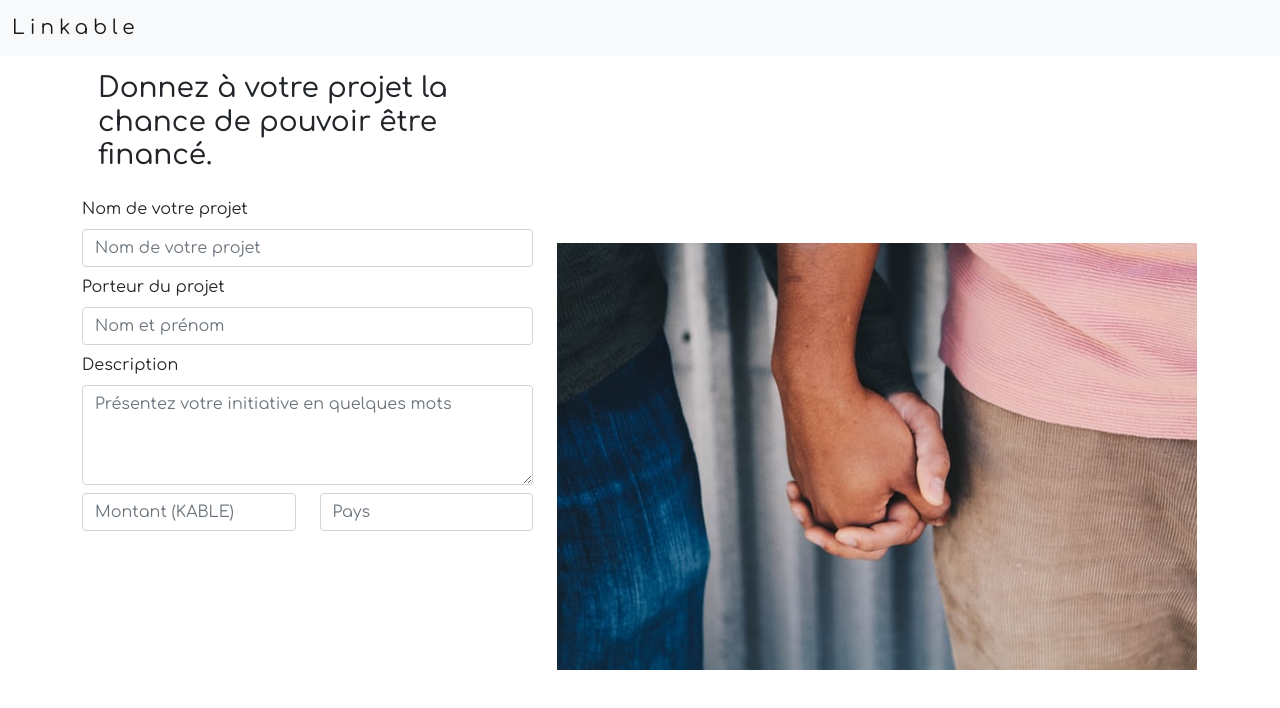
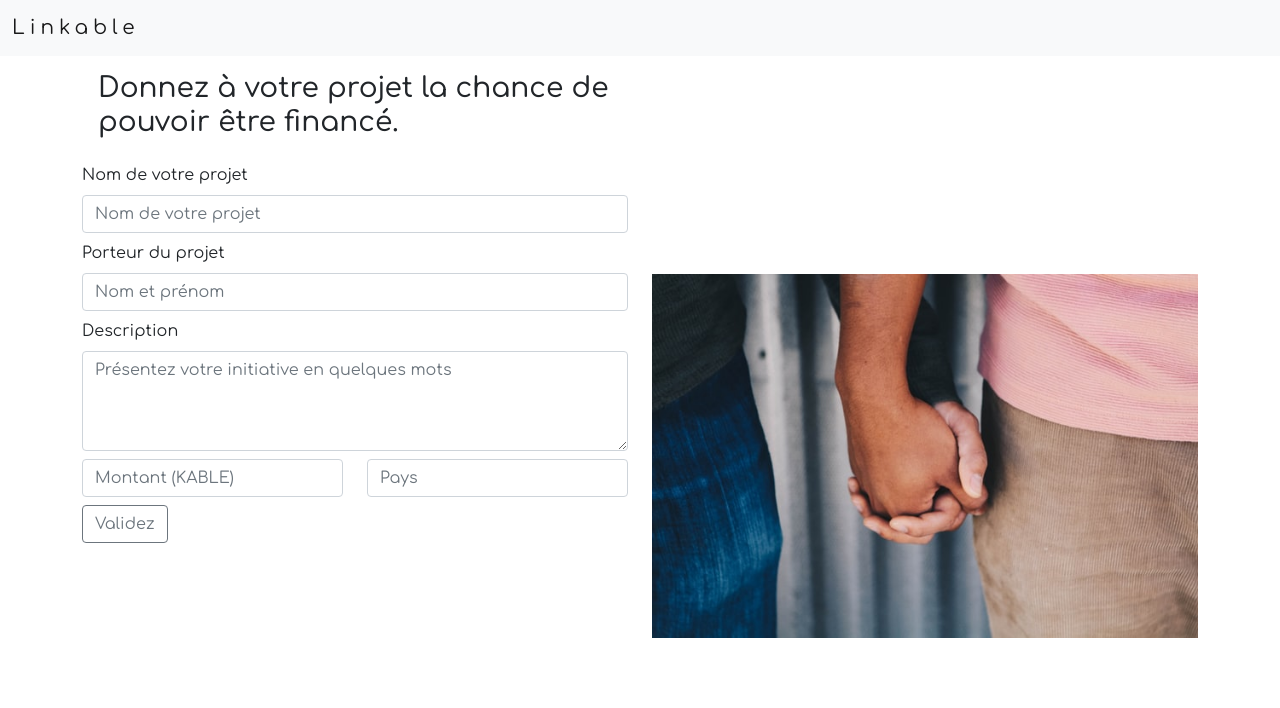
Before and after one commit to hendrickl/linkable, a React (Create React App) app: page / in a window 1280 px wide. Shown: the top 708 px of the page. Built offline with nearby package versions, Linux system fonts and the light colour scheme.

Commit message:
Frontend : MainPage.js btn form added

```diff
--- a/src/components/MainPage.js
+++ b/src/components/MainPage.js
@@ -12,7 +12,7 @@ const MainPage = () => {
 
       <div className="container">
         <div className="row vh-100">
-          <div className="col-12 col-sm-6 col-lg-5">
+          <div className="col-12 col-sm-6">
             <div className="card border-0">
               <div className="card-body pl-0">
                 <h3 className="card-tile">
@@ -75,14 +75,24 @@ const MainPage = () => {
                       />
                     </div>
                   </div>
+                  <button
+                    type="submit"
+                    className="btn btn-outline-secondary mb-2"
+                  >
+                    Validez
+                  </button>
                 </form>
               </div>
             </div>
           </div>
 
-          <div className="col-12 col-sm-6 col-lg-5 align-self-center">
+          <div className="col-12 col-sm-6 align-self-center">
             <div>
-              <img src={MainImg} alt="hands" />
+              <img
+                src={MainImg}
+                alt="hands"
+                className="img-fluid mx-auto d-block"
+              />
             </div>
           </div>
         </div>
```
